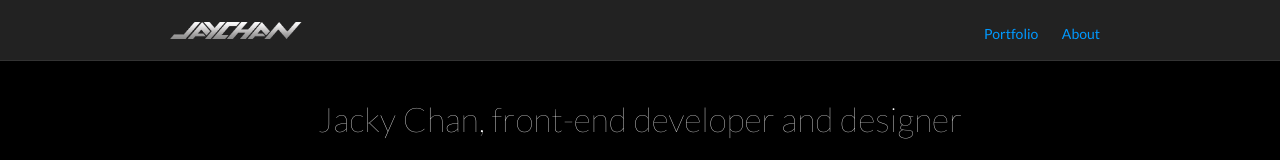
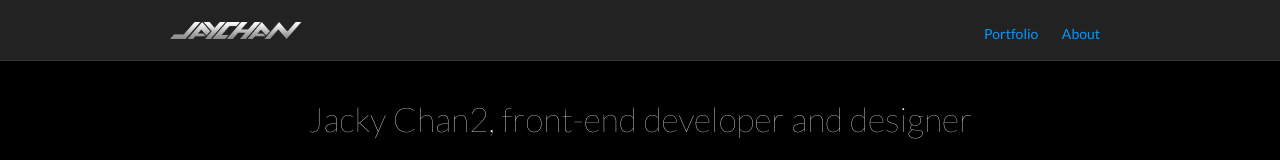
Before and after one commit to banagher/jaychan.net, a website: page dist/index.html in a window 1280 px wide. Shown: the top 160 px of the page. Drawn offline with nearby package versions, Linux system fonts and the light colour scheme.

Commit message:
test commit

```diff
--- a/dist/index.html
+++ b/dist/index.html
@@ -31,7 +31,7 @@
 
         <section id="intro">
             <div class="container" style="padding-top:0;">
-                <h1>Jacky Chan, front-end developer and designer</h1>
+                <h1>Jacky Chan2, front-end developer and designer</h1>
                 <p>I guess I should start off to note that no, I'm not the famous stuntsman that everyone knows! I'm the famous dude who creates stuff that looks awesome, stuff that functions across the ever changing devices and platforms and perhaps more importantly, stuff that help businesses win customers, meet their targets and above all, succeed in what they do.</p>
             </div>
         </section>
```
